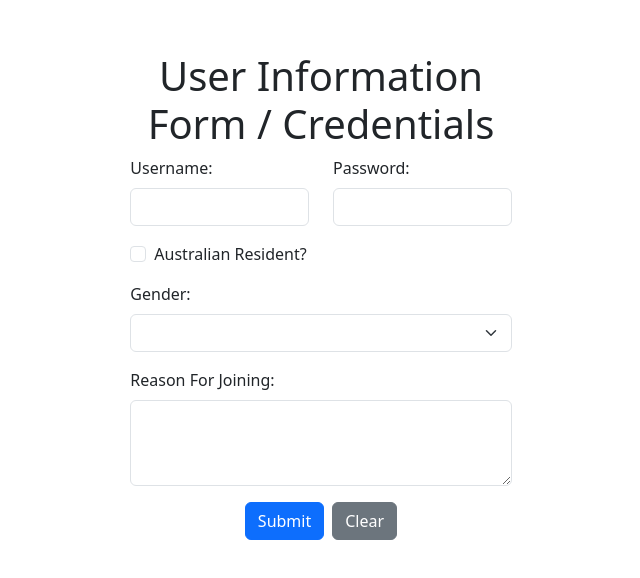
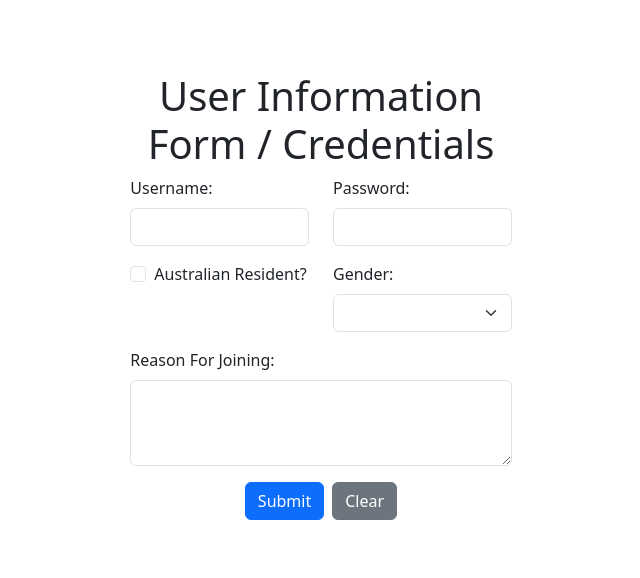
Before and after one commit to XinyiRan0001/xran-library, a Vue app: page / in a window 1280 px wide. Shown: the part 128-706 px from the top of the page, without its empty margins (15-655 px from the left). Built offline with nearby package versions, Linux system fonts and the light colour scheme.

Commit message:
activity 7

```diff
--- a/src/components/Form.vue
+++ b/src/components/Form.vue
@@ -5,23 +5,25 @@
                 <h1 class="text-center">User Information Form / Credentials</h1>
                 <form @submit.prevent="submitForm">
                     <div class="row mb-3">
-                        <div class="col-md-6">
+                        <div class="col-12 col-sm-6">
                             <label for="username" class="form-label">Username:</label>
                             <input type="text" id="username" class="form-control" v-model="formData.username">
                         </div>
 
-                        <div class="col-md-6">
+                        <div class="col-12 col-sm-6">
                             <label for="password" class="form-label">Password:</label>
                             <input type="password" id="password" class="form-control" v-model="formData.password">
                         </div>
                     </div>
-
-                    <div class="mb-3 form-check">
+                    <div class="row mb-3">
+                        <div class="col-12 col-sm-6">
+                            <div class="form-check">
                                 <input type="checkbox" id="isAustralian" v-model="formData.isAustralian" class="form-check-input">
                                 <label for="isAustralian" class="form-check-label">Australian Resident?</label>
                             </div>
+                        </div>
 
-                    <div class="mb-3">
+                        <div class="col-12 col-sm-6">
                             <label for="gender" class="form-label">Gender:</label>
                             <select id="gender" class="form-select" v-model="formData.gender">
                                 <option value="female">Female</option>
@@ -29,10 +31,13 @@
                                 <option value="other">Other</option>
                             </select>
                         </div>
+                    </div>
 
-                    <div class="mb-3">
+                    <div class="row mb-3">
+                        <div class="col-12">
                             <label for="reason" class="form-label">Reason For Joining:</label>
                             <textarea id="reason" rows="3" class="form-control" v-model="formData.reason"></textarea>
+                        </div>
                     </div>
 
                     <div class="text-center">
@@ -108,4 +113,19 @@ const clearForm = () => {
 .list-group-item {
     padding: 10px;
 }
+
+@media (max-width: 575.98px) {
+  .col-12.col-sm-6 {
+    flex: 0 0 100%;
+    max-width: 100%;
+  }
+}
+
+@media (min-width: 576px) {
+  .col-12.col-sm-6 {
+    flex: 0 0 50%;
+    max-width: 50%;
+  }
+}
+
 </style>
```
Also changed, not shown: src/style.css (line endings or trailing spaces). Lines whose indentation alone changed are shown as unchanged.
